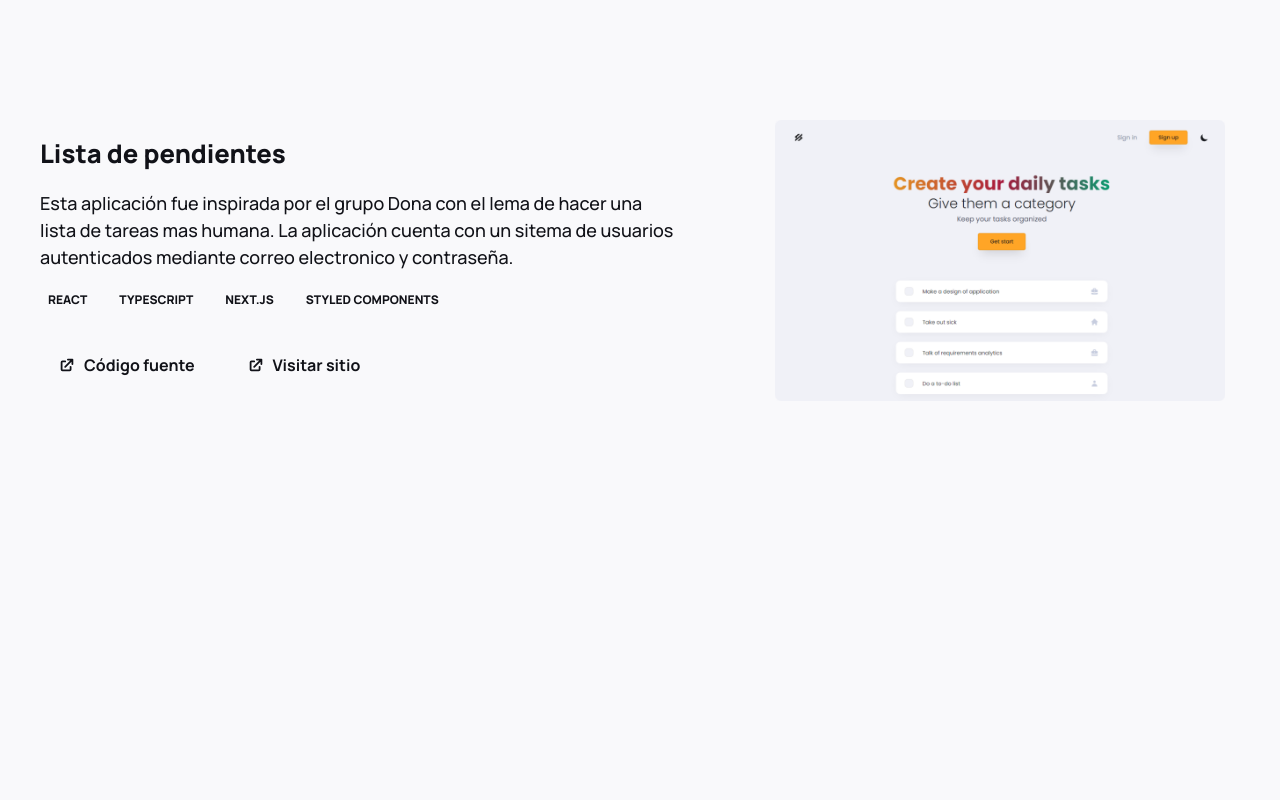
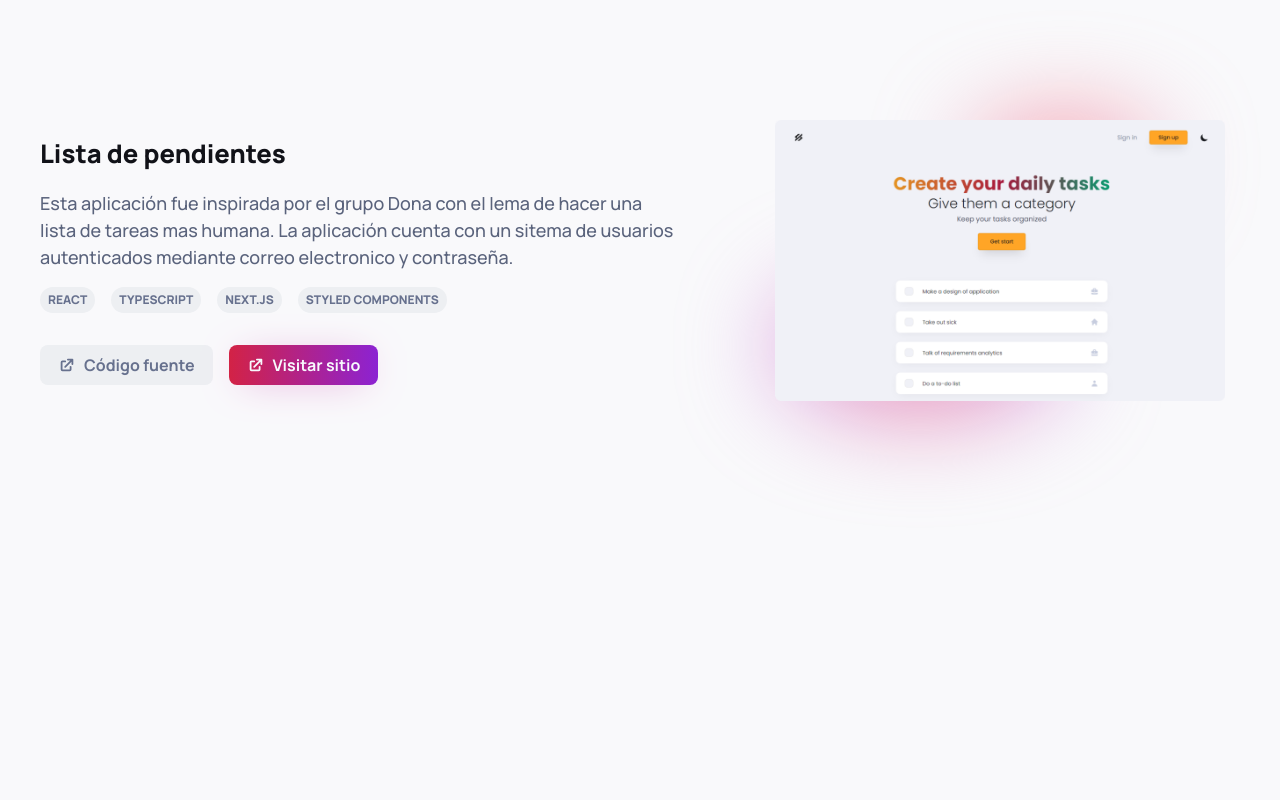
Before and after one commit to david-ponc/davidponc.dev, a Next.js app: page / in a window 1280 px wide. Shown: the part 940-1740 px from the top of the page. Built offline with nearby package versions, Linux system fonts and the light colour scheme.

Commit message:
feat: add custom properties to projects section

```diff
--- a/src/styles/variables.css
+++ b/src/styles/variables.css
@@ -66,6 +66,41 @@
 		hsl(348, 81%, 72%),
 		hsl(276, 81%, 72%)
 	);
+
+	/*
+	 * Projects Section
+	 */
+
+	--projects-project-desc-text: hsl(224, 16%, 42%);
+	--projects-project-tag-bg: hsl(224, 16%, 94%);
+	--projects-project-tag-text: hsl(224, 16%, 48%);
+	--projects-project-link-code-bg: hsl(224, 16%, 94%);
+	--projects-project-link-code-text: hsl(224, 16%, 48%);
+	--projects-project-link-web-bg: linear-gradient(
+		to right,
+		hsl(348, 72%, 48%),
+		hsl(276, 72%, 48%)
+	);
+	--projects-project-link-web-text: hsl(224, 56%, 98%);
+	--projects-project-link-web-shadow: var(--hero-link-shadow);
+	--projects-project-image-shadow-color-1: radial-gradient(
+		circle,
+		rgba(241, 126, 147, 0.81) 0%,
+		rgba(191, 126, 241, 0.81) 100%
+	);
+	--projects-project-image-shadow-color-2: radial-gradient(
+		circle,
+		rgba(241, 126, 147, 0.81) 64%,
+		rgba(191, 126, 241, 0.81) 100%
+	);
+	--projects-secondary-project-bg: hsl(224, 32%, 96%);
+	--projects-secondary-project-border: hsl(224, 24%, 100%);
+	--projects-secondary-project-desc-text: hsl(224, 16%, 48%);
+	--projects-secondary-project-tag-bg: hsl(224, 16%, 90%);
+	--projects-secondary-project-tag-text: hsl(224, 16%, 32%);
+	--projects-secondary-project-link: hsl(224, 16%, 48%);
+	--projects-secondary-project-link-bg: hsl(224, 16%, 90%);
+	--projects-secondary-project-shadow-hover: hsl(224, 16%, 72%);
 }
 
 :root[data-color-mode='dark'] {
@@ -132,4 +167,39 @@
 		hsl(348, 81%, 72%),
 		hsl(276, 81%, 72%)
 	);
+
+	/*
+	 * Projects Section
+	 */
+
+	--projects-project-desc-text: hsl(224, 16%, 48%);
+	--projects-project-tag-bg: hsl(224, 16%, 16%);
+	--projects-project-tag-text: hsl(224, 16%, 56%);
+	--projects-project-link-code-bg: hsl(224, 16%, 12%);
+	--projects-project-link-code-text: hsl(224, 16%, 48%);
+	--projects-project-link-web-bg: linear-gradient(
+		to right,
+		hsl(348, 98%, 81%),
+		hsl(276, 98%, 81%)
+	);
+	--projects-project-link-web-text: hsl(224, 56%, 14%);
+	--projects-project-link-web-shadow: var(--hero-link-shadow);
+	--projects-project-image-shadow-color-1: radial-gradient(
+		circle,
+		rgba(241, 126, 147, 0.56) 0%,
+		rgba(191, 126, 241, 0.56) 100%
+	);
+	--projects-project-image-shadow-color-2: radial-gradient(
+		circle,
+		rgba(241, 126, 147, 0.56) 64%,
+		rgba(191, 126, 241, 0.56) 100%
+	);
+	--projects-secondary-project-bg: hsl(224, 18%, 6%);
+	--projects-secondary-project-border: hsl(224, 16%, 14%);
+	--projects-secondary-project-desc-text: hsl(228, 16%, 56%);
+	--projects-secondary-project-tag-bg: hsl(224, 18%, 14%);
+	--projects-secondary-project-tag-text: hsl(224, 18%, 56%);
+	--projects-secondary-project-link: hsl(224, 18%, 48%);
+	--projects-secondary-project-link-bg: hsl(224, 16%, 12%);
+	--projects-secondary-project-shadow-hover: hsl(224, 32%, 6%);
 }
```
